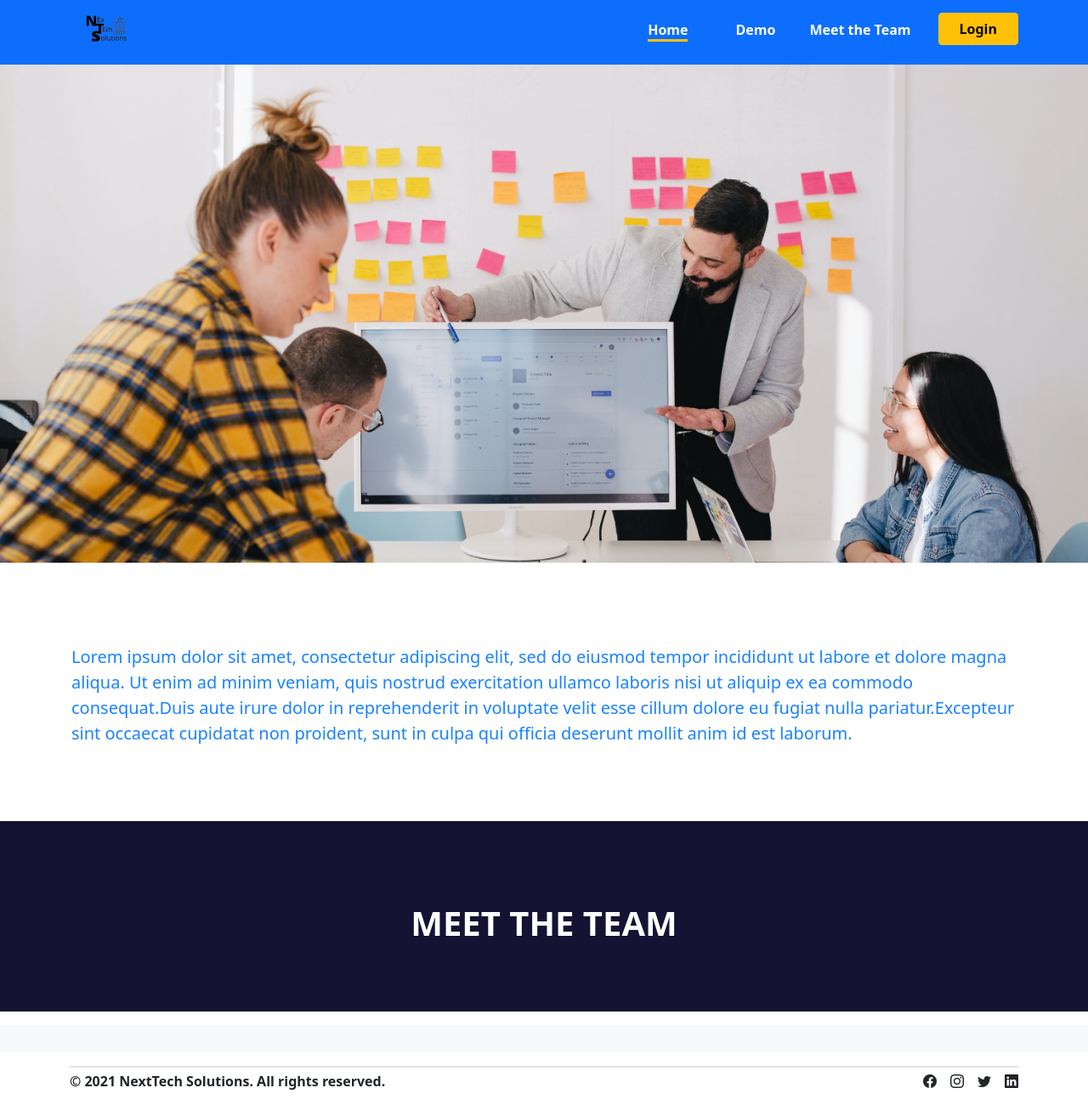
After one commit to Michel0288/CompBot, a Flask app: page /team/ in a window 1280 px wide. The commit adds this page. Shown: the whole page at 85% size. Run offline with Flask 2, Linux system fonts and the light colour scheme; some libraries are stand-ins or nearby versions.

Commit message:
Started Team Page

```diff
--- a/app/templates/header.html
+++ b/app/templates/header.html
@@ -10,7 +10,7 @@
       <div class="navbar-nav ms-auto fw-bold text-nowrap">
         <a class="nav-link active me-4" aria-current="page" href="{{url_for('home')}}"><span class="border-bottom border-warning border-3 me-3">Home</span></a>
         <a class="nav-link active me-4" href="#">Demo</a>
-        <a class="nav-link active me-4" href="#">Meet the Team</a>
+        <a class="nav-link active me-4" href="{{url_for('team')}}">Meet the Team</a>
         <form class="mb-2 justify-content-start">
           <button class="btn btn-warning fw-bold px-4" type="button" data-bs-toggle="modal" data-bs-target="#loginModal">Login</button>
         </form>
--- /dev/null
+++ b/app/templates/team.html
@@ -0,0 +1,45 @@
+{% extends "base.html" %}
+
+
+{% block main %}
+<section class="overflow-hidden">
+    <div class="container1 w-100">
+        <div class="align-items-center">
+            <img id="Collaboration" src="{{url_for('static', filename ='images/collab.png')}}" class="img-fluid" alt="Collaboration Image" max-width="100%" height="auto">
+        </div>
+
+        <div class="row flex-lg align-items-center pb-4 p-5 position-relative">
+
+                <!-- <p class="position-absolute top-1 start-1 translate-middle" style="color: #1983FF; font-size: larger; font-weight: bolder;">"</p>
+                <p class="position-absolute top-1 end-1" style="color: #1983FF; font-size: larger; font-weight: bolder;">"</p>
+                <p class="position-absolute bottom-1 start-1" style="color: #1983FF; font-size: larger; font-weight: bolder;">"</p>
+                <p class="position-absolute bottom-1 end-1" style="color: #1983FF; font-size: larger; font-weight: bolder;">"</p>
+                <p class="position-absolute bottom-50 end-50" style="color: #1983FF; font-size: larger; font-weight: bolder;">"</p> -->
+
+                <p class="lead w-80 p-5 text-xl-start" style="color: #1983FF; font-weight: 400;">
+                    Lorem ipsum dolor sit amet, consectetur adipiscing elit,
+                    sed do eiusmod tempor incididunt ut labore et dolore magna aliqua.
+                    Ut enim ad minim veniam, quis nostrud exercitation ullamco laboris
+                    nisi ut aliquip ex ea commodo consequat.Duis aute irure dolor in reprehenderit
+                    in voluptate velit esse cillum dolore eu fugiat nulla pariatur.Excepteur sint
+                    occaecat cupidatat non proident, sunt in culpa qui officia deserunt mollit anim id est laborum.
+                </p>
+        </div>
+
+        <div class="pb-4 p-5 w-100" style="background-color: #141333; text-align: center;">
+            <h1 class="p-5" style="color: white; font-weight: bolder; size: 500px;">MEET THE TEAM</h1>
+        </div>
+
+        <div class="">
+
+        </div>
+    </div>
+</section>
+
+<div class="album my-3 py-3 bg-light">
+    <div class="container">
+
+    </div>
+</div>
+
+{% endblock %}
--- a/app/views.py
+++ b/app/views.py
@@ -19,10 +19,10 @@ def home():
     return render_template('home.html')
 
 
-@app.route('/about/')
-def about():
-    """Render the website's about page."""
-    return render_template('about.html', name="CompBot")
+@app.route('/team/')
+def team():
+    """Render the website's team page."""
+    return render_template('team.html', name="CompBot")
 
 
 ###
```
Also changed, not shown: app/static/images/collab.jpeg (added), app/static/images/collab.jpg (added), app/static/images/collab.png (added).
